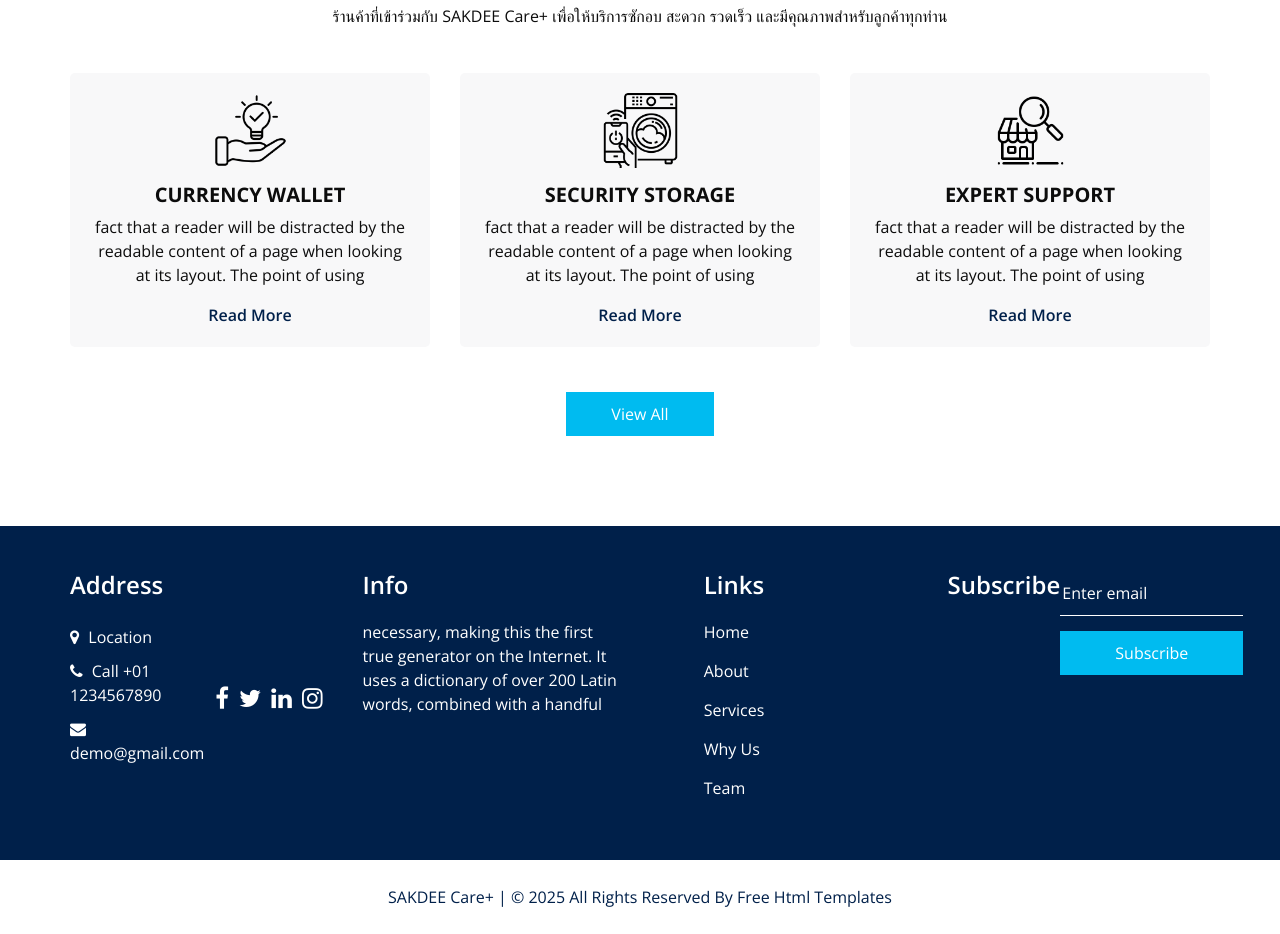
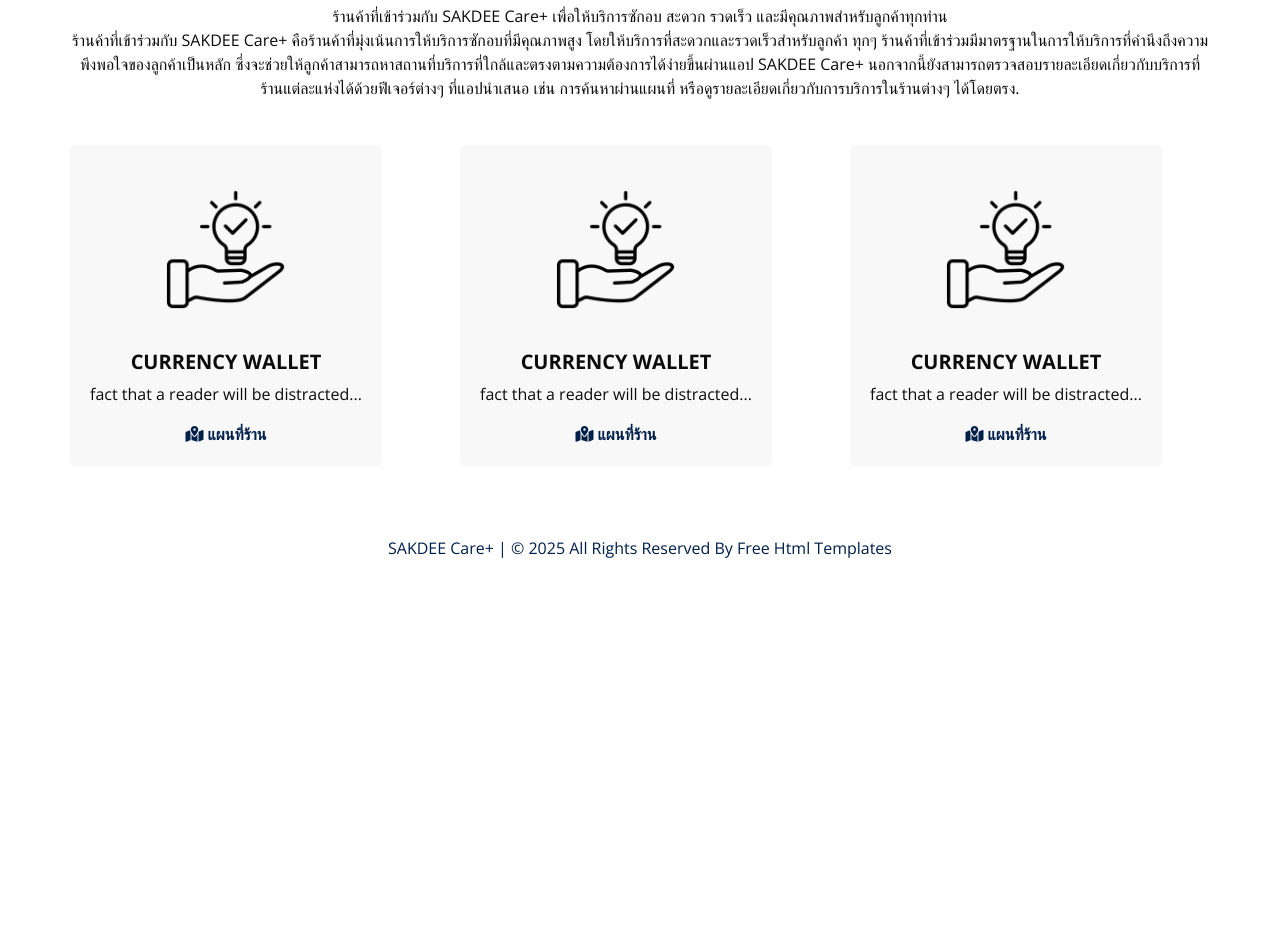
Before and after one commit to northsnx/SAKDEE.App, a plain HTML site: page FindStore.html in a window 1280 px wide. Shown: the part 236-1170 px from the top of the page. After the commit the page ends 821 px from the top, so only its background shows below. Drawn offline with nearby package versions, Linux system fonts and the light colour scheme; some packages are replaced by stand-ins of ours.

Commit message:
Test edit find store page2

```diff
--- a/FindStore.html
+++ b/FindStore.html
@@ -26,6 +26,7 @@
 
   <!-- font awesome style -->
   <link href="css/font-awesome.min.css" rel="stylesheet" />
+  <link rel="stylesheet" href="https://cdnjs.cloudflare.com/ajax/libs/font-awesome/6.5.1/css/all.min.css">
 
   <!-- Custom styles for this template -->
   <link href="css/style.css" rel="stylesheet" />
@@ -97,177 +98,58 @@
           </h2>
           <p>
             ร้านค้าที่เข้าร่วมกับ SAKDEE Care+ เพื่อให้บริการซักอบ สะดวก รวดเร็ว และมีคุณภาพสำหรับลูกค้าทุกท่าน
+            <br>
+            ร้านค้าที่เข้าร่วมกับ SAKDEE Care+ คือร้านค้าที่มุ่งเน้นการให้บริการซักอบที่มีคุณภาพสูง โดยให้บริการที่สะดวกและรวดเร็วสำหรับลูกค้า ทุกๆ ร้านค้าที่เข้าร่วมมีมาตรฐานในการให้บริการที่คำนึงถึงความพึงพอใจของลูกค้าเป็นหลัก ซึ่งจะช่วยให้ลูกค้าสามารถหาสถานที่บริการที่ใกล้และตรงตามความต้องการได้ง่ายขึ้นผ่านแอป SAKDEE Care+ นอกจากนี้ยังสามารถตรวจสอบรายละเอียดเกี่ยวกับบริการที่ร้านแต่ละแห่งได้ด้วยฟีเจอร์ต่างๆ ที่แอปนำเสนอ เช่น การค้นหาผ่านแผนที่ หรือดูรายละเอียดเกี่ยวกับการบริการในร้านต่างๆ ได้โดยตรง.
           </p>
         </div>
         <div class="row">
-          <div class="col-md-4 ">
-            <div class="box ">
+
+          <div class="col-md-4 d-flex">
+            <div class="box d-flex flex-column h-100">
               <div class="img-box">
                 <img src="images/s1.png" alt="">
               </div>
-              <div class="detail-box">
-                <h5>
-                  Currency Wallet
-                </h5>
-                <p>
-                  fact that a reader will be distracted by the readable content of a page when looking at its layout.
-                  The
-                  point of using
-                </p>
-                <a href="">
-                  Read More
-                </a>
+              <div class="detail-box flex-grow-1 d-flex flex-column justify-content-between">
+                <h5>Currency Wallet</h5>
+                <p>fact that a reader will be distracted...</p>
+                <a href=""><i class="fa-solid fa-map-location-dot"> แผนที่ร้าน</i></a>
               </div>
             </div>
           </div>
-          <div class="col-md-4 ">
-            <div class="box ">
+
+          <div class="col-md-4 d-flex">
+            <div class="box d-flex flex-column h-100">
               <div class="img-box">
-                <img src="images/s2.png" alt="">
+                <img src="images/s1.png" alt="">
               </div>
-              <div class="detail-box">
-                <h5>
-                  Security Storage
-                </h5>
-                <p>
-                  fact that a reader will be distracted by the readable content of a page when looking at its layout.
-                  The
-                  point of using
-                </p>
-                <a href="">
-                  Read More
-                </a>
+              <div class="detail-box flex-grow-1 d-flex flex-column justify-content-between">
+                <h5>Currency Wallet</h5>
+                <p>fact that a reader will be distracted...</p>
+                <a href=""><i class="fa-solid fa-map-location-dot"> แผนที่ร้าน</i></a>
               </div>
             </div>
           </div>
-          <div class="col-md-4 ">
-            <div class="box ">
+
+          <div class="col-md-4 d-flex">
+            <div class="box d-flex flex-column h-100">
               <div class="img-box">
-                <img src="images/s3.png" alt="">
+                <img src="images/s1.png" alt="">
               </div>
-              <div class="detail-box">
-                <h5>
-                  Expert Support
-                </h5>
-                <p>
-                  fact that a reader will be distracted by the readable content of a page when looking at its layout.
-                  The
-                  point of using
-                </p>
-                <a href="">
-                  Read More
-                </a>
+              <div class="detail-box flex-grow-1 d-flex flex-column justify-content-between">
+                <h5>Currency Wallet</h5>
+                <p>fact that a reader will be distracted...</p>
+                <a href=""><i class="fa-solid fa-map-location-dot"> แผนที่ร้าน</i></a>
               </div>
             </div>
           </div>
         </div>
-        <div class="btn-box">
-          <a href="">
-            View All
-          </a>
-        </div>
+
+
       </div>
     </div>
   </section>
 
   <!-- end service section -->
-
-  <!-- info section -->
-
-  <section class="info_section layout_padding2">
-    <div class="container">
-      <div class="row">
-        <div class="col-md-6 col-lg-3 info_col">
-          <div class="info_contact">
-            <h4>
-              Address
-            </h4>
-            <div class="contact_link_box">
-              <a href="">
-                <i class="fa fa-map-marker" aria-hidden="true"></i>
-                <span>
-                  Location
-                </span>
-              </a>
-              <a href="">
-                <i class="fa fa-phone" aria-hidden="true"></i>
-                <span>
-                  Call +01 1234567890
-                </span>
-              </a>
-              <a href="">
-                <i class="fa fa-envelope" aria-hidden="true"></i>
-                <span>
-                  demo@gmail.com
-                </span>
-              </a>
-            </div>
-          </div>
-          <div class="info_social">
-            <a href="">
-              <i class="fa fa-facebook" aria-hidden="true"></i>
-            </a>
-            <a href="">
-              <i class="fa fa-twitter" aria-hidden="true"></i>
-            </a>
-            <a href="">
-              <i class="fa fa-linkedin" aria-hidden="true"></i>
-            </a>
-            <a href="">
-              <i class="fa fa-instagram" aria-hidden="true"></i>
-            </a>
-          </div>
-        </div>
-        <div class="col-md-6 col-lg-3 info_col">
-          <div class="info_detail">
-            <h4>
-              Info
-            </h4>
-            <p>
-              necessary, making this the first true generator on the Internet. It uses a dictionary of over 200 Latin words, combined with a handful
-            </p>
-          </div>
-        </div>
-        <div class="col-md-6 col-lg-2 mx-auto info_col">
-          <div class="info_link_box">
-            <h4>
-              Links
-            </h4>
-            <div class="info_links">
-              <a class="active" href="index.html">
-                Home
-              </a>
-              <a class="" href="about.html">
-                About
-              </a>
-              <a class="" href="service.html">
-                Services
-              </a>
-              <a class="" href="why.html">
-                Why Us
-              </a>
-              <a class="" href="team.html">
-                Team
-              </a>
-            </div>
-          </div>
-        </div>
-        <div class="col-md-6 col-lg-3 info_col ">
-          <h4>
-            Subscribe
-          </h4>
-          <form action="#">
-            <input type="text" placeholder="Enter email" />
-            <button type="submit">
-              Subscribe
-            </button>
-          </form>
-        </div>
-      </div>
-    </div>
-  </section>
-
-  <!-- end info section -->
 
  <!-- footer section -->
  <section class="footer_section">
--- a/css/style.css
+++ b/css/style.css
@@ -448,6 +448,9 @@ a:focus {
   min-width: 75px;
   height: 75px;
   margin-bottom: 15px;
+  display: flex;
+  flex-direction: column;
+  height: 100%; /* ให้ box เต็มความสูง */
 }
 
 .service_section .box .img-box img {
@@ -455,6 +458,7 @@ a:focus {
   max-height: 100%;
   -webkit-transition: all 0.3s;
   transition: all 0.3s;
+
 }
 
 .service_section .box .detail-box h5 {
```
Also changed, not shown: OurTeam.html (+1 -3 lines), index.html (+2 -0 lines).
